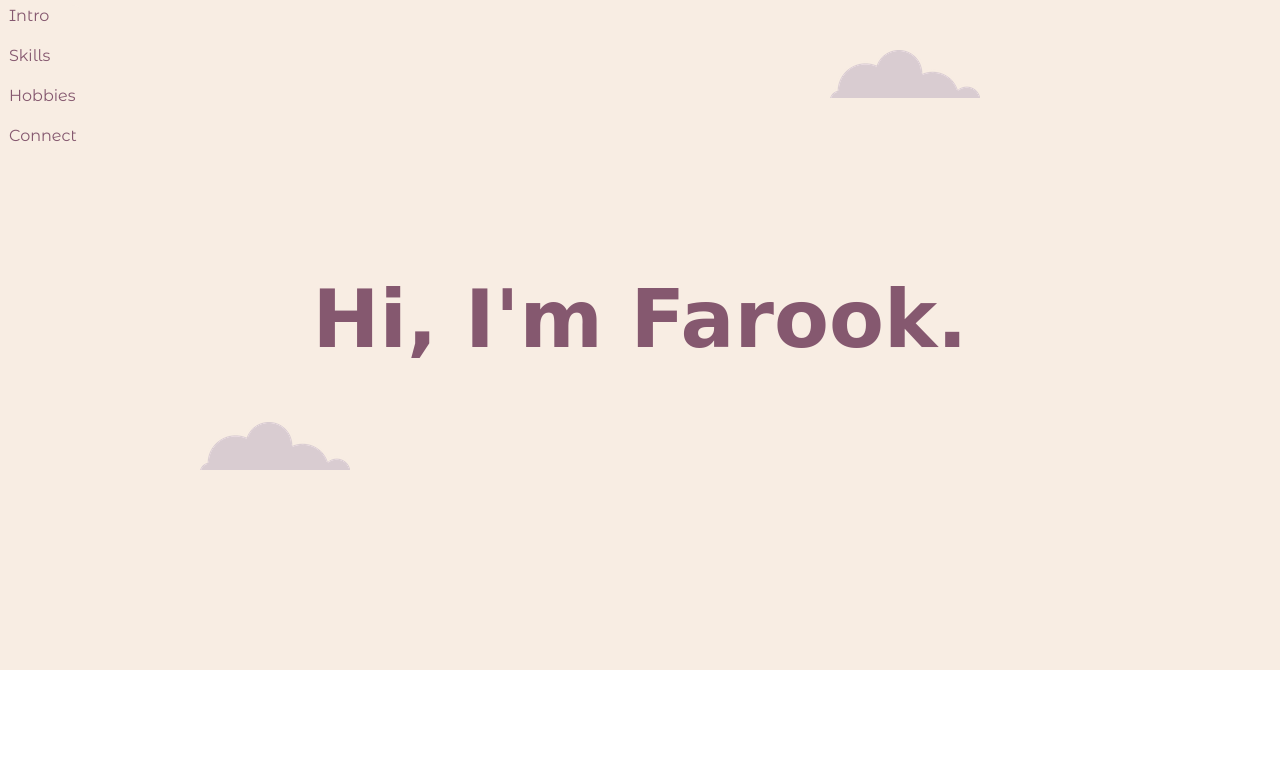
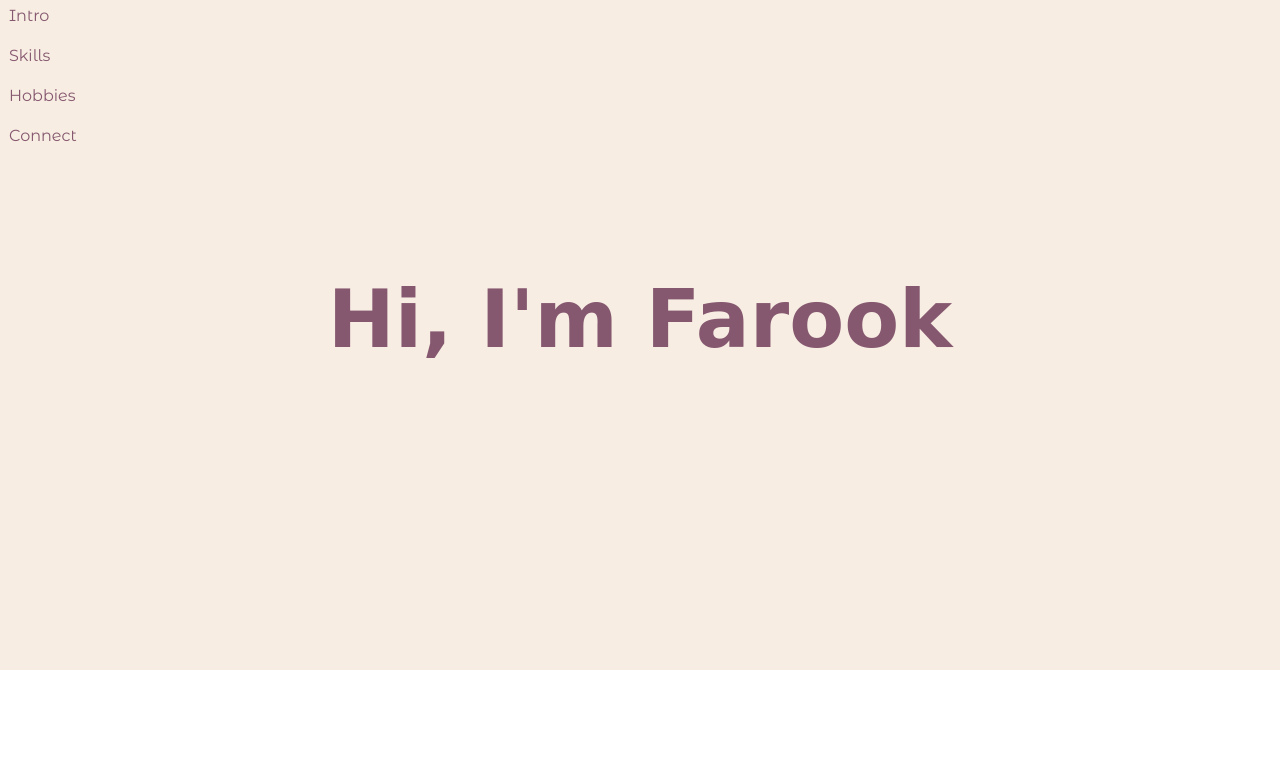
Before and after one commit to Masutarafu/Port_folio, a plain HTML site: page index.html in a window 1280 px wide. Shown: the top 767 px of the page. Drawn offline with Linux system fonts and the light colour scheme; a web font is replaced by a local one.

Commit message:
Update 2

```diff
--- a/index.html
+++ b/index.html
@@ -23,9 +23,9 @@
                 </div>
             </div>
 
-            <img src="Images/cloud.png" class="first_cloud" alt="Cloud-image">
-            <h1 class="pro_h1">Hi, I'm Farook.</h1>
-            <img src="Images/cloud.png" class="bot_cloud" alt="Cloud-image">
+<!--             <img src="Images/cloud.png" class="first_cloud" alt="Cloud-image"> -->
+            <h1 class="pro_h1">Hi, I'm Farook</h1>
+<!--             <img src="Images/cloud.png" class="bot_cloud" alt="Cloud-image"> -->
 
         </div>
 
```
